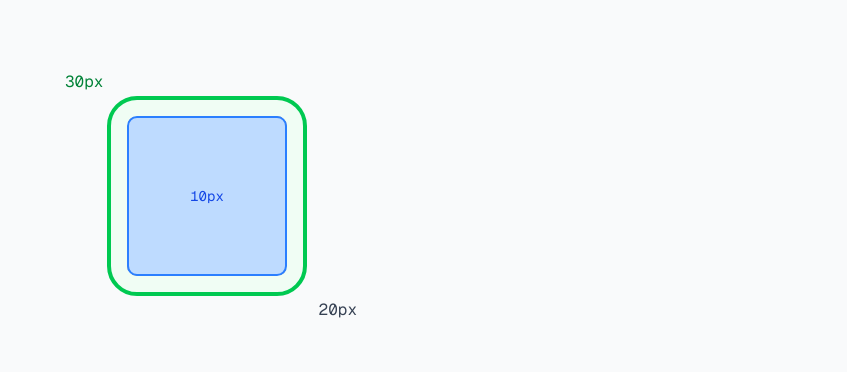
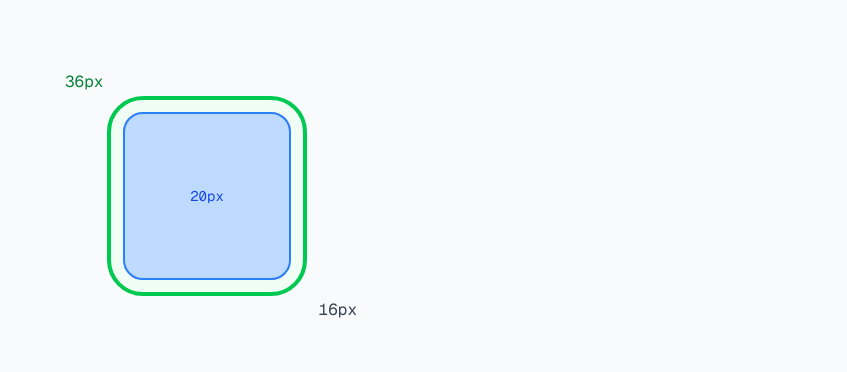
Before and after one commit to ahmadrafidev/rim, a Next.js app: page / in a window 1280 px wide. Shown: the part 260-632 px from the top of the page, without its empty margins (433-1280 px from the left). Built offline with nearby package versions, Linux system fonts and the light colour scheme.

Commit message:
fix types position

```diff
--- a/app/page.tsx
+++ b/app/page.tsx
@@ -1,15 +1,13 @@
 'use client';
 
 import { useState } from 'react';
+import { RadiusDemo, ComparisonDemo, FloatingCalculatorPanel } from '@/components/radius-demo';
 import { calculateOuterRadius } from '@/utils/radius';
-import { RadiusDemo, ComparisonDemo, FloatingCalculatorPanel } from '@/components/radius-demo';
-import type { PanelPosition } from '@/types';
 
 export default function Home() {
-  const [innerRadius, setInnerRadius] = useState(10);
-  const [padding, setPadding] = useState(20);
+  const [innerRadius, setInnerRadius] = useState(20);
+  const [padding, setPadding] = useState(16);
   const [dimension, setDimension] = useState(200);
-  const [panelPosition, setPanelPosition] = useState<PanelPosition>('top-right');
   const [isPanelCollapsed, setIsPanelCollapsed] = useState(false);
 
   const borderRadius = calculateOuterRadius(innerRadius, padding);
@@ -152,8 +150,6 @@ export default function Home() {
 
       {/* Floating Calculator Panel */}
       <FloatingCalculatorPanel
-        position={panelPosition}
-        onPositionChange={setPanelPosition}
         borderRadius={borderRadius}
         innerRadius={innerRadius}
         setInnerRadius={setInnerRadius}
```
